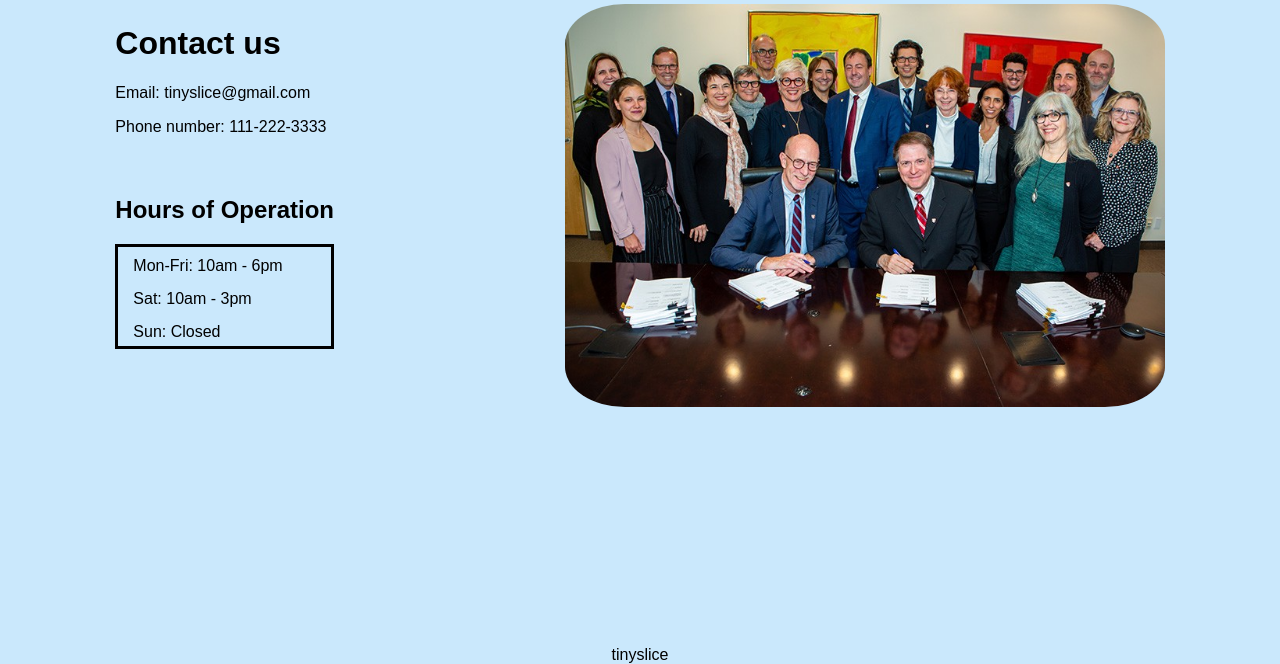
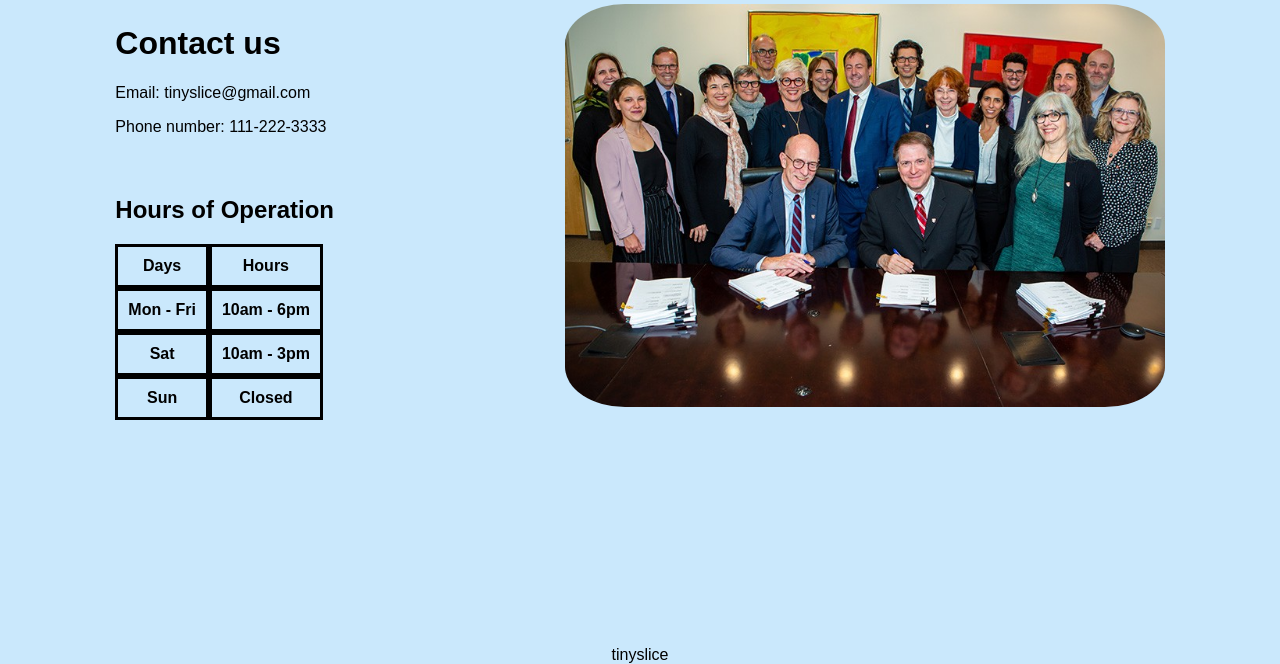
Before and after one commit to Gavin-Sharma/Tinyslice, a Flask app: template templates/contact.html in a window 1280 px wide. Shown: the part 136-800 px from the top of the page. Run offline with Flask 2, Linux system fonts and the light colour scheme; the template is opened without the code that fills it, so the values that code supplies are empty.

Commit message:
changed the hours of operation from a ul to a table and added styling to it

```diff
--- a/static_files/style.css
+++ b/static_files/style.css
@@ -177,6 +177,16 @@ footer {
     padding-left: 0px;
 }
 
+table {
+    border-spacing: 0px;
+
+}
+
+th {
+    border: solid black;
+    padding: 10px;
+}
+
 .hours {
     list-style: none;
     border: solid black;
@@ -188,12 +198,13 @@ footer {
     padding-bottom: 5px;
 }
 
+/* @media (max-width: 882px) {
+
+} */
 
 
 /* CSS for mobile devices */
 @media (max-width: 766px) {
-    /* home page */
-
     /* contact us page */
     .main-screen {
         display: flex;
--- a/templates/contact.html
+++ b/templates/contact.html
@@ -30,11 +30,24 @@
             </div>
             <div class="operation-hours">
                 <h2 class="operation-title">Hours of Operation</h2>
-                <ul class="hours">
-                    <li>Mon-Fri: 10am - 6pm</li>
-                    <li>Sat: 10am - 3pm</li>
-                    <li>Sun: Closed</li>
-                </ul>
+                <table class="hours-operation">
+                    <tr>
+                        <th>Days</th>
+                        <th>Hours</th>
+                    </tr>
+                    <tr>
+                        <th>Mon - Fri</th>
+                        <th>10am - 6pm</th>
+                    </tr>
+                    <tr>
+                        <th>Sat</th>
+                        <th>10am - 3pm</th>
+                    </tr>
+                    <tr>
+                        <th>Sun</th>
+                        <th>Closed</th>
+                    </tr>
+                </table>
             </div>
         </div>
         <div class="photo-staff">
```
